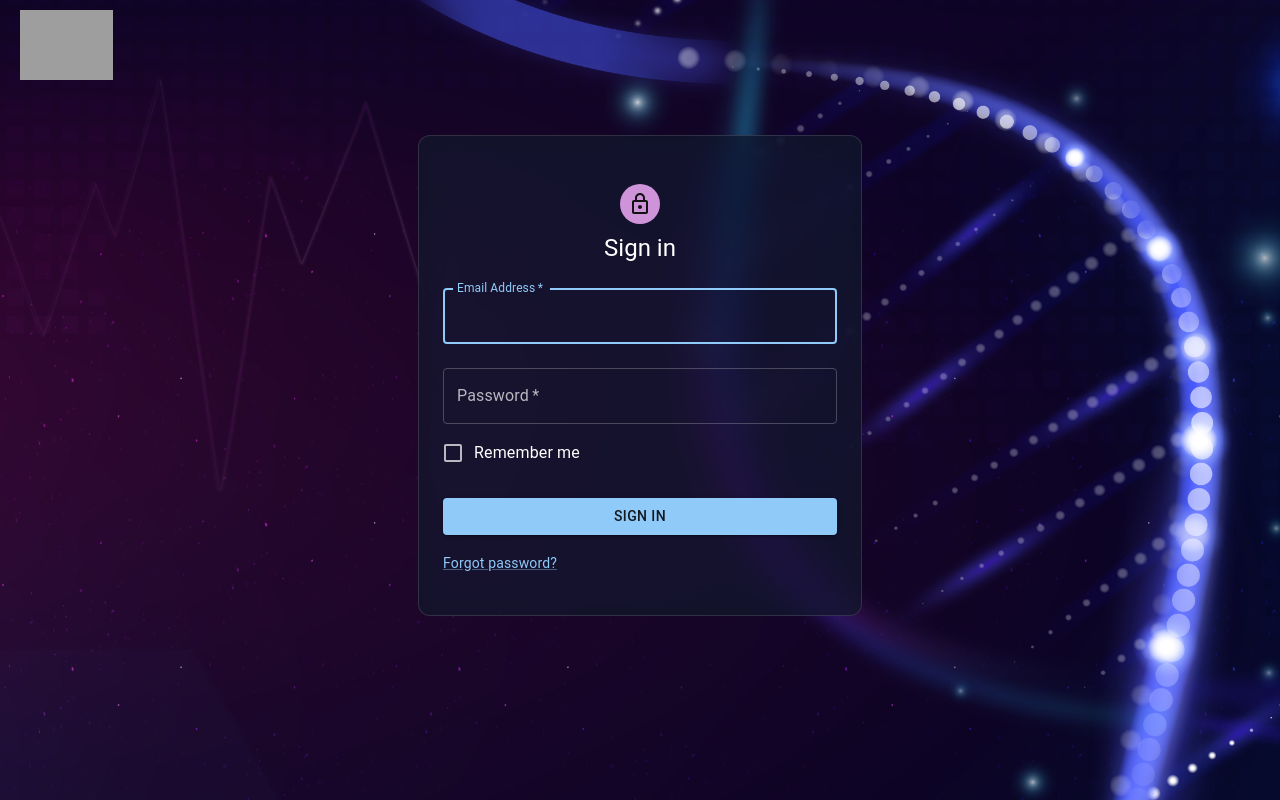
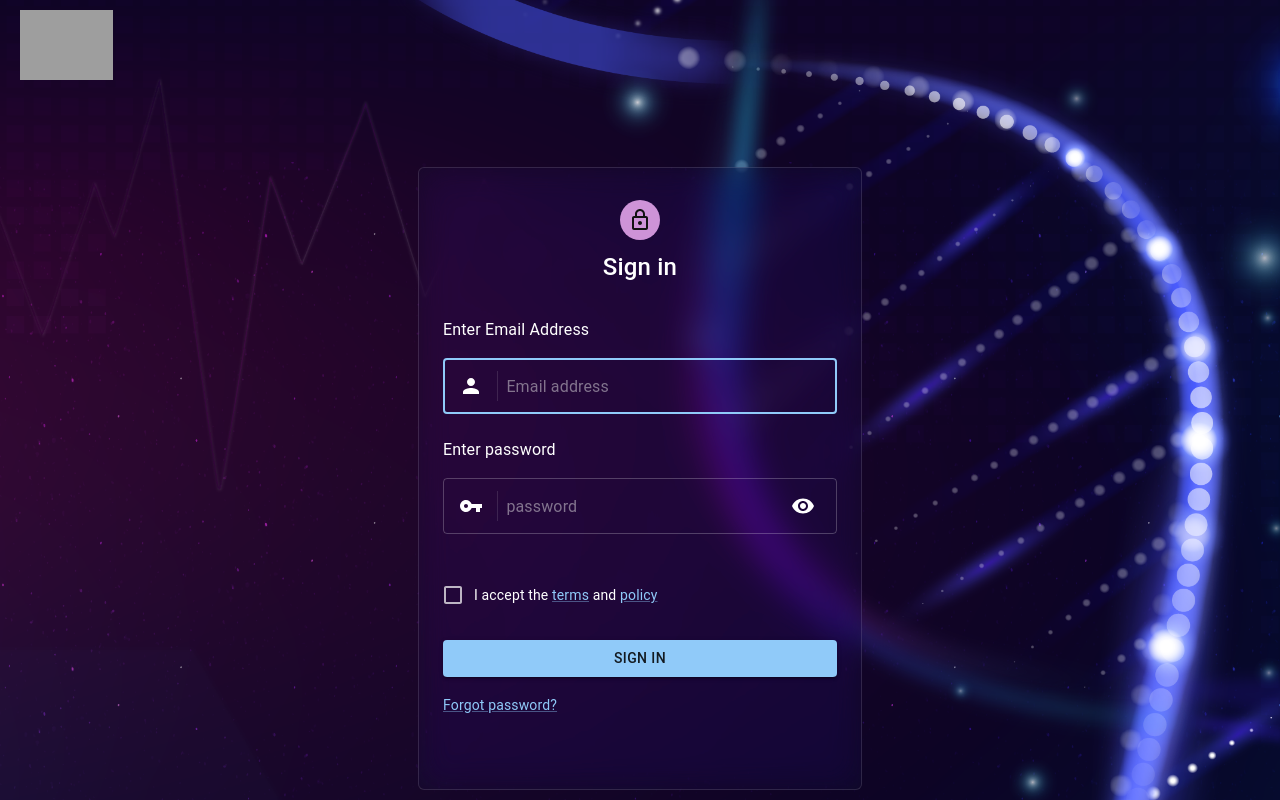
Before and after one commit to karthiksb/React-MUI, a React (Vite) app: page / in a window 1280 px wide. Built offline with nearby package versions, Linux system fonts and the light colour scheme; grey boxes are pictures that could not be loaded.

Commit message:
new login form

```diff
--- a/src/Feature/Login/LoginForm.jsx
+++ b/src/Feature/Login/LoginForm.jsx
@@ -1,4 +1,4 @@
-import React from "react";
+import React, { useState } from "react";
 import backgroundImage from "../../assets/art.png";
 import Avatar from "@mui/material/Avatar";
 import Button from "@mui/material/Button";
@@ -12,9 +12,12 @@ import Box from "@mui/material/Box";
 import LockOutlinedIcon from "@mui/icons-material/LockOutlined";
 import Typography from "@mui/material/Typography";
 import Container from "@mui/material/Container";
-import { createTheme } from "@mui/material";
+import { Divider, IconButton, createTheme } from "@mui/material";
 import { ThemeProvider } from "@emotion/react";
-
+import { Person } from "@mui/icons-material";
+import { InputAdornment } from "@mui/material";
+import { Visibility, VisibilityOff } from "@mui/icons-material";
+import { VpnKey } from "@mui/icons-material";
 const theme = createTheme({
   palette: {
     mode: "dark",
@@ -22,6 +25,11 @@ const theme = createTheme({
 });
 
 export default function Loginpage() {
+  const [showPassword, setShowPassword] = useState(false);
+  const handleClickShowPassword = () => {
+    setShowPassword(!showPassword);
+  };
+
   return (
     <ThemeProvider theme={theme}>
       <Box
@@ -52,13 +60,13 @@ export default function Loginpage() {
           />
           <Container
             sx={{
-              mt: 6,
+              mt: 10,
               backdropFilter: "blur(16px) saturate(180%)",
               WebkitBackdropFilter: "blur(16px) saturate(180%)",
-              backgroundColor: "rgba(17, 25, 40, 0.75)",
-              borderRadius: "12px",
+              backgroundColor: "rgba(17, 25, 40, 0.25)",
+              borderRadius: "6px",
               border: "1px solid rgba(255, 255, 255, 0.125)",
-              p: 5,
+              pb:6
             }}
             component="main"
             maxWidth="xs">
@@ -68,40 +76,86 @@ export default function Loginpage() {
                 display: "flex",
                 flexDirection: "column",
                 alignItems: "center",
+                py:3,
               }}>
               <Avatar sx={{ m: 1, bgcolor: "secondary.main" }}>
                 <LockOutlinedIcon />
               </Avatar>
-              <Typography component="h1" variant="h5">
+              <Typography component="h1" variant="h6" sx={{fontSize:24}}>
                 Sign in
               </Typography>
-              <Box component="form" noValidate sx={{ mt: 1 }}>
+              <Box component="form" noValidate sx={{ mt: 2 }}>
+                <Typography sx={{ mt: 2 }} >Enter Email Address</Typography>
                 <TextField
                   margin="normal"
                   required
                   fullWidth
                   id="email"
-                  label="Email Address"
                   name="email"
                   autoComplete="email"
+                  placeholder="Email address"
                   autoFocus
+                  InputProps={{
+                    startAdornment: (
+                      <Box sx={{
+                        height: 30, display: 'flex',
+                        alignItems: 'center',
+                        mr: 1
+                      }}>
+                        <InputAdornment position="start">
+                          <Person />
+                        </InputAdornment>
+                        <Divider sx={{ px: 0.4 }} orientation="vertical" />
+                      </Box>
+                    ),
+                    sx: { pl: 2,color:'#E7E7E7F6' } // Adding padding-left of 2 units (adjust as needed)
+                  }}
                   sx={{ color: "white", borderColor: "white" }}
                 />
 
+                <Typography sx={{ mt: 2 }}>Enter password</Typography>
                 <TextField
                   margin="normal"
                   required
                   fullWidth
                   name="password"
-                  label="Password"
-                  type="password"
+                  type={showPassword ? "text" : "password"}
                   id="password"
                   autoComplete="current-password"
+                  placeholder="password"
                   sx={{ color: "white", borderColor: "white" }}
+                  InputProps={{
+                    startAdornment: (
+                      <Box sx={{
+                        height: 30, display: 'flex',
+                        alignItems: 'center',
+                        mr: 1
+                      }}>
+                        <InputAdornment position="start">
+                         <VpnKey/>
+                        </InputAdornment>
+                        <Divider sx={{ px: 0.4 }} orientation="vertical" />
+                      </Box>
+                    ),
+                    endAdornment: (
+                      <InputAdornment position="end">
+                        <IconButton onClick={() => handleClickShowPassword()}>
+                          {showPassword ? <VisibilityOff /> : <Visibility />}
+                        </IconButton>
+                      </InputAdornment>
+                    ),
+                    sx: { pl: 2,color:'#E7E7E7F6' } // Adding padding-left of 2 units (adjust as needed)
+                  }}
+
                 />
                 <FormControlLabel
-                  control={<Checkbox value="remember" color="primary" />}
-                  label="Remember me"
+                sx={{mt:4}}
+                  control={<Checkbox color="primary" />}
+                  label={
+                    <Typography variant="body2">
+                      I accept the <Link to="/terms">terms</Link> and <Link to="/policy">policy</Link>
+                    </Typography>
+                  }
                 />
                 <Button
                   type="submit"
```
